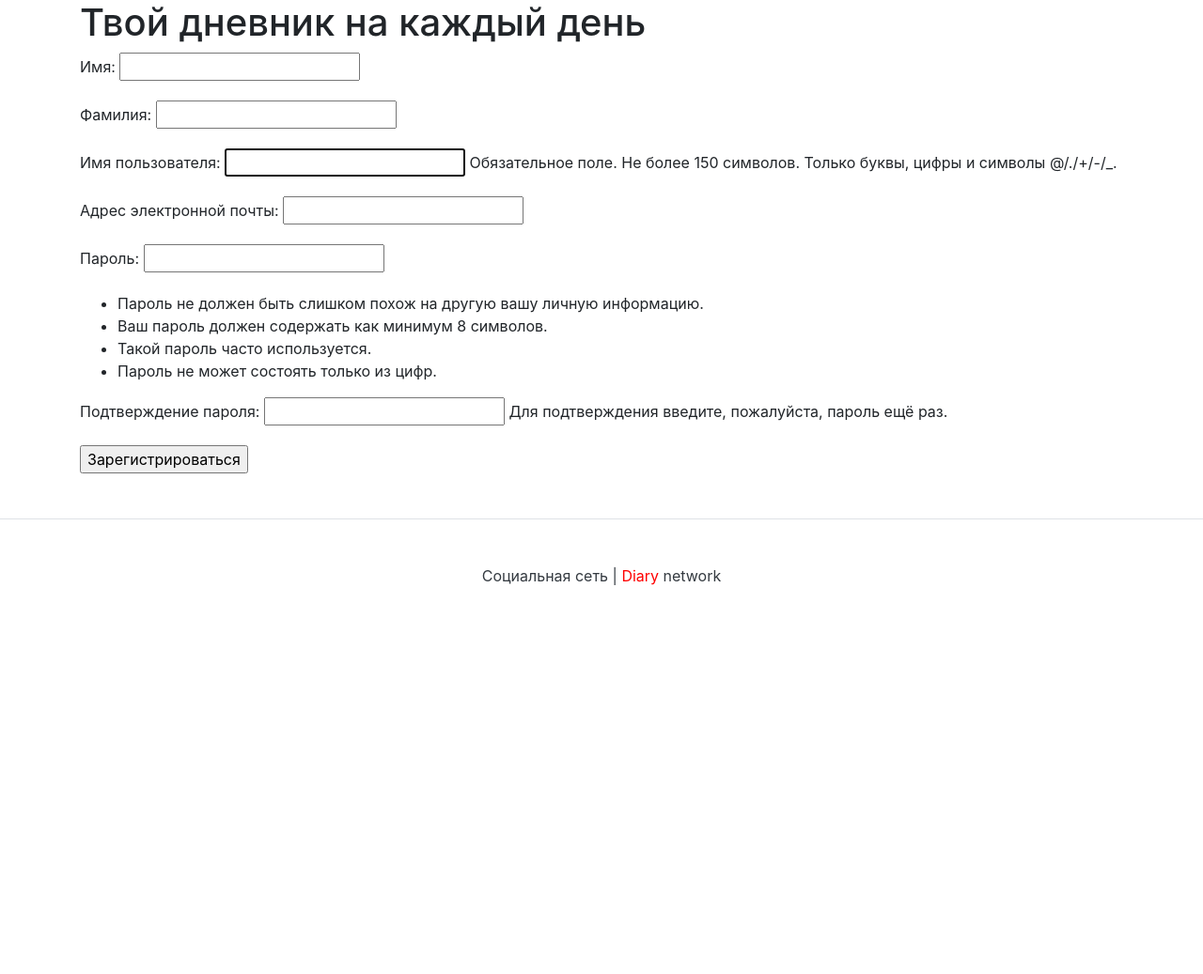
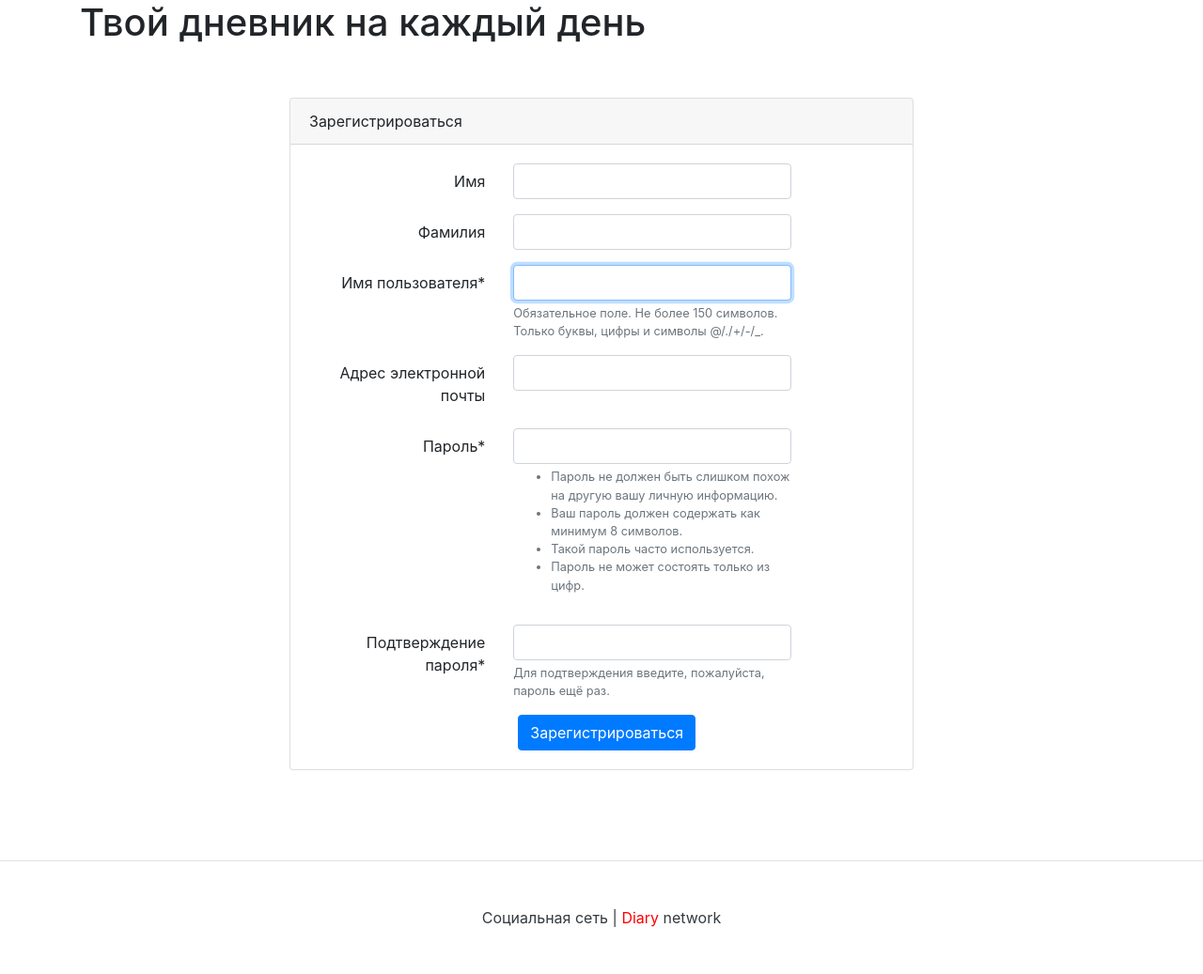
Before and after one commit to tunsmm/diary_network, a Django app: page /auth/signup/ in a window 1280 px wide. Shown: the part 56-1093 px from the top of the page at 94% size. Before the commit the page ends 679 px from the top, so only its background shows below. Run offline with Django 3.2, Linux system fonts and the light colour scheme; some libraries are stand-ins or nearby versions.

Commit message:
Change Signup page

```diff
--- a/diary_network/users/templates/signup.html
+++ b/diary_network/users/templates/signup.html
@@ -1,9 +1,48 @@
 {% extends "base.html" %}
 {% block title %}Зарегистрироваться{% endblock %}
 {% block content %}
-    <form method="post" action="{% url 'signup' %}">
-        {% csrf_token %}
-        {{ form.as_p }}
-        <input type="submit" value="Зарегистрироваться">
-    </form>
+{# загружаем фильтр #}
+{% load user_filters %}
+
+<div class="row justify-content-center">
+    <div class="col-md-8 p-5">
+        <div class="card">
+            <div class="card-header">Зарегистрироваться</div>
+            <div class="card-body">
+
+              {% for error in form.errors %}
+                  <div class="alert alert-danger" role="alert">
+                      {{ error|escape }}
+                  </div>
+                {% endfor %}
+
+                <form method="post" action="{% url 'signup' %}">
+                    {% csrf_token %}
+
+                    {% for field in form %}
+                        <div class="form-group row" aria-required={% if field.field.required %}"true"{% else %}"false"{% endif %}>
+                                <label for="{{ field.id_for_label }}" class="col-md-4 col-form-label text-md-right">{{ field.label }}{% if field.field.required %}<span class="required">*</span>{% endif %}</label>
+                                <div class="col-md-6">
+
+                                    {# подключаем фильтр и указываем класс #}
+                                    {{ field|addclass:"form-control" }}
+
+                                    {% if field.help_text %}
+                                    <small id="{{ field.id_for_label }}-help" class="form-text text-muted">{{ field.help_text|safe }}</small>
+                                    {% endif %}
+                                </div>
+                        </div>
+                    {% endfor %}
+
+                    <div class="col-md-6 offset-md-4">
+                            <button type="submit" class="btn btn-primary">
+                                Зарегистрироваться
+                            </button>
+                    </div>
+                </form>
+            </div> <!-- card body -->
+        </div> <!-- card -->
+    </div> <!-- col -->
+</div> <!-- row -->
+
 {% endblock %}
```
